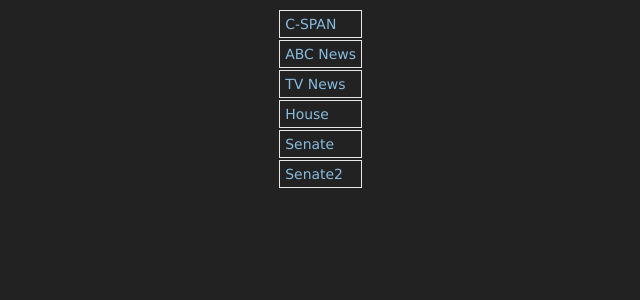
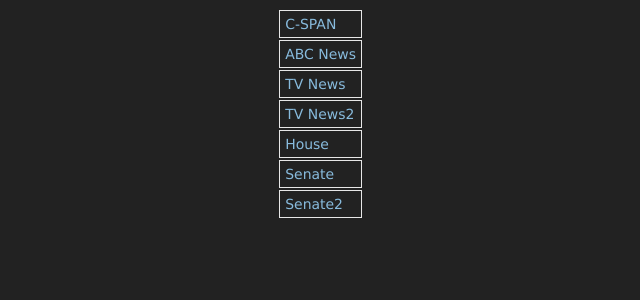
Before and after one commit to danburd/danburd.github.io, a Jekyll site: the page tv.html, which Jekyll copies as it is, in a window 1280 px wide. Shown: the top 300 px of the page, without its empty margins (321-961 px from the left). Built offline with Jekyll 4.4.1, drawn with Linux system fonts in a browser that asks for light colours.

Commit message:
Update tv.html

```diff
--- a/tv.html
+++ b/tv.html
@@ -17,6 +17,9 @@
     <td><a href="/tvnews.html">TV News</a></td>
   </tr>
   <tr>
+    <td><a href="/tvnews2.html">TV News2</a></td>
+  </tr>
+  <tr>
     <td><a href="/house.html">House</a></td>
   </tr>
   <tr>
```
